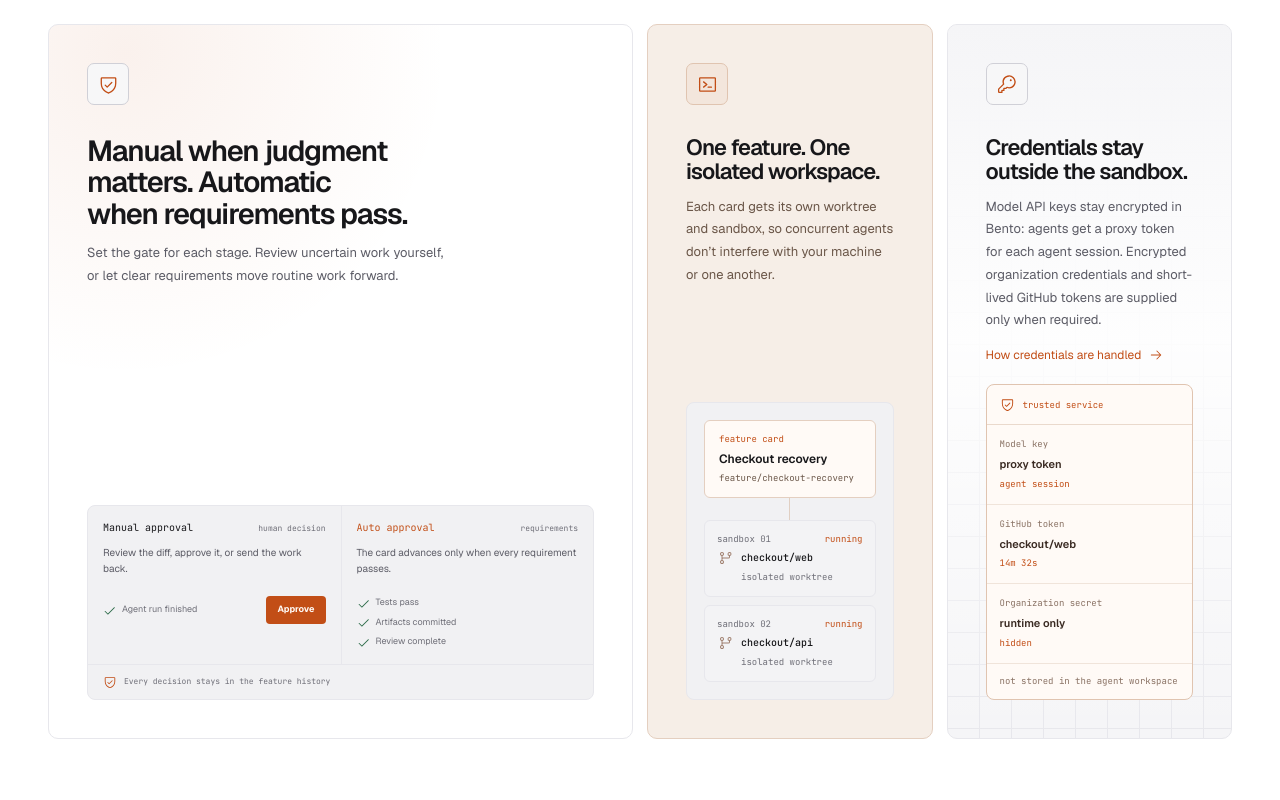
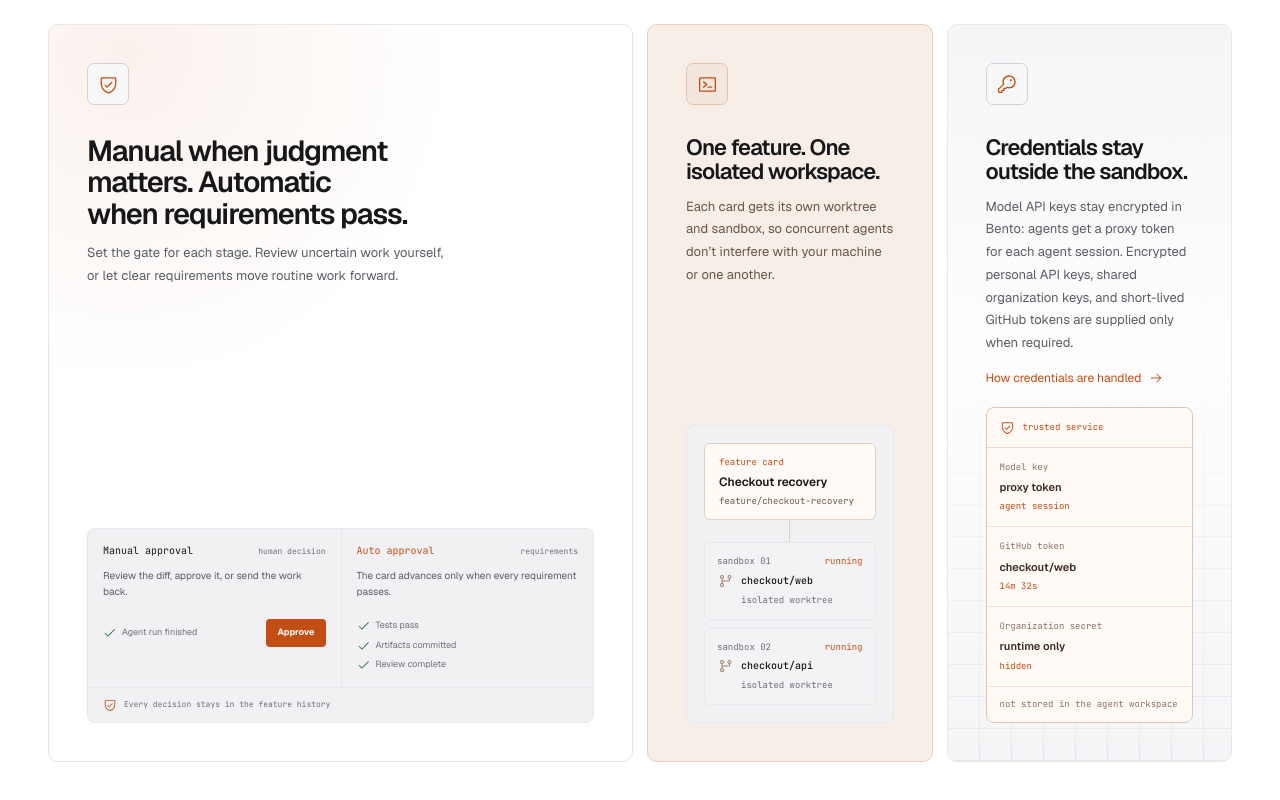
Before and after one commit to danielpang/bento-www, a Next.js app: page / in a window 1280 px wide. Shown: the part 3093-3893 px from the top of the page. Built offline with nearby package versions, Linux system fonts and the light colour scheme; no server answers.

Commit message:
Document personal API keys and shared organization keys

```diff
--- a/components/marketing/security-bento.tsx
+++ b/components/marketing/security-bento.tsx
@@ -118,7 +118,7 @@ export function SecurityBento() {
           <h3>Credentials stay outside the sandbox.</h3>
           <p>
             Model API keys stay encrypted in Bento: agents get a proxy token for each
-            agent session. Encrypted organization credentials and short-lived GitHub
+            agent session. Encrypted personal API keys, shared organization keys, and short-lived GitHub
             tokens are supplied only when required.
           </p>
           <Link className="m-announcement m-security-link" href="/docs/security">
--- a/components/security-section.tsx
+++ b/components/security-section.tsx
@@ -17,7 +17,7 @@ const boundaries = [
     title: "Scoped publishing",
   },
   {
-    copy: "Organization credentials are encrypted at rest and resolved only for the owning run.",
+    copy: "Personal API keys and shared organization keys are encrypted at rest and resolved only for authorized runs.",
     icon: LockKey,
     title: "Encrypted credentials",
   },
```
Also changed, not shown: 4 other files (tests, documents, lock files or other folders).
